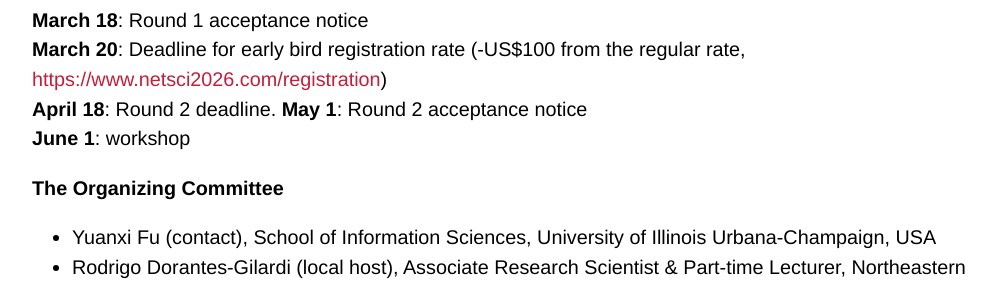
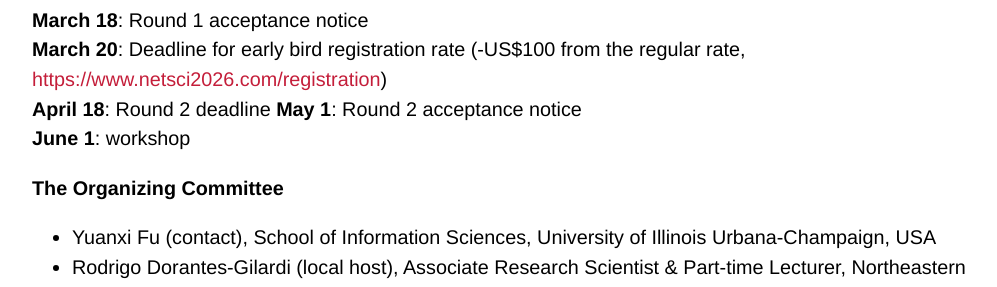
Before and after one commit to netscisci/netscisci.github.io, a Jekyll site: the page built from cfp.md, in a window 1280 px wide and 900 px high, scrolled down 1505 px. Shown: the part 162-449 px from the top of the window, without its empty margins (140-1137 px from the left). Built offline with Jekyll 4.4.1, drawn with Linux system fonts in a browser that asks for light colours; some web fonts are replaced; our own code applies the rules of GitHub Pages for plain Markdown files.

Commit message:
Update cfp.md

```diff
--- a/cfp.md
+++ b/cfp.md
@@ -33,7 +33,7 @@ We will conduct two rounds of submissions. If you want to take advantage of NetS
 **March 4**: Round 1 deadline
 **March 18**: Round 1 acceptance notice
 **March 20**: Deadline for early bird registration rate (-US$100 from the regular rate, [https://www.netsci2026.com/registration](https://www.netsci2026.com/registration))
-**April 18**: Round 2 deadline.
+**April 18**: Round 2 deadline
 **May 1**: Round 2 acceptance notice
 **June 1**: workshop
 
```
